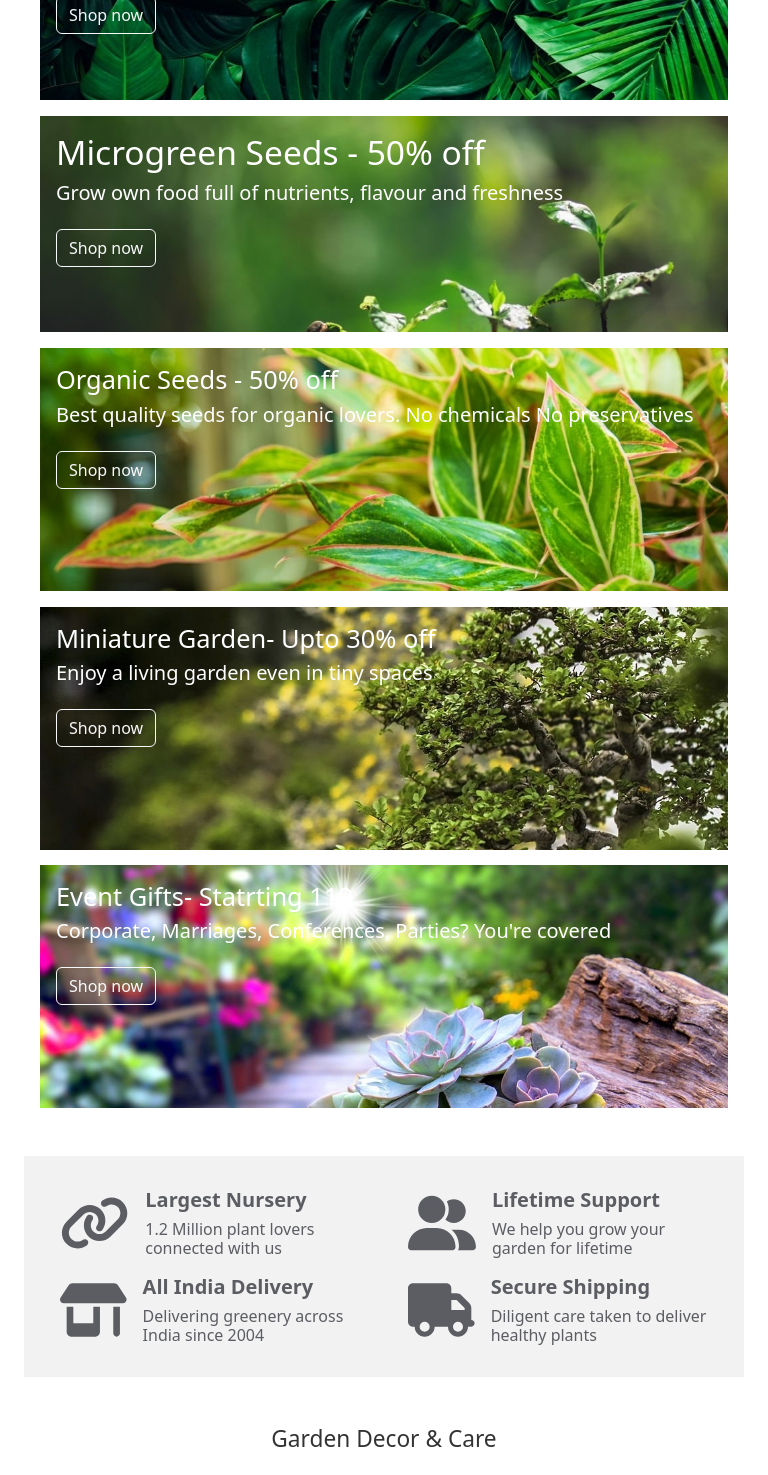
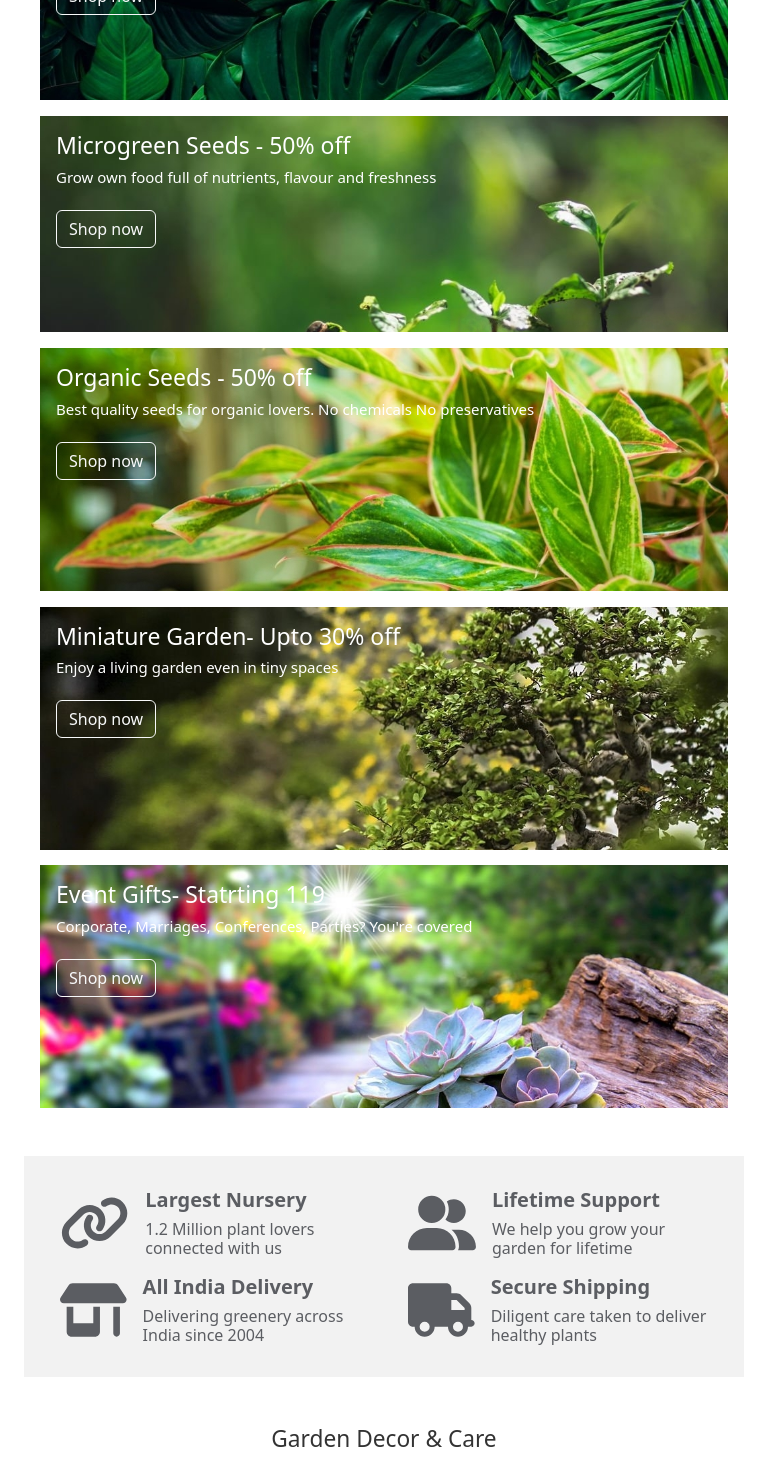
Before and after one commit to Yaswanth2k4/E-Commerce-Frontend, an Angular app: page / in a window 768 px wide. Shown: the part 1480-2955 px from the top of the page. Built offline with nearby package versions, Linux system fonts and the light colour scheme.

Commit message:
minor changes to font size

```diff
--- a/src/app/essentials/essentials.component.css
+++ b/src/app/essentials/essentials.component.css
@@ -42,7 +42,7 @@ img{
         overflow: hidden;
     }
     .card-img-overlay h3{
-        font-size: 20px;
+        font-size: 23px;
     }
     .card-img-overlay h5{
         font-size: 15px;
@@ -74,7 +74,7 @@ img{
         overflow: hidden;
     }
     .card-img-overlay h3{
-        font-size: 20px;
+        font-size: 23px;
     }
     .card-img-overlay h5{
         font-size: 15px;
@@ -111,7 +111,7 @@ img{
         overflow: hidden;
     }
     .card-img-overlay h3{
-        font-size: 20px;
+        font-size: 23px;
     }
     .card-img-overlay h5{
         font-size: 15px;
--- a/src/app/gallery/gallery.component.css
+++ b/src/app/gallery/gallery.component.css
@@ -59,4 +59,13 @@
         width: 100%;
         padding: 0px;
     }
+    .card-img-overlay h1{
+        font-size: 23px;
+    }
+    .card-img-overlay h3{
+        font-size: 23px;
+    }
+    .card-img-overlay h5{
+        font-size: 15px;
+    }
 }
```
